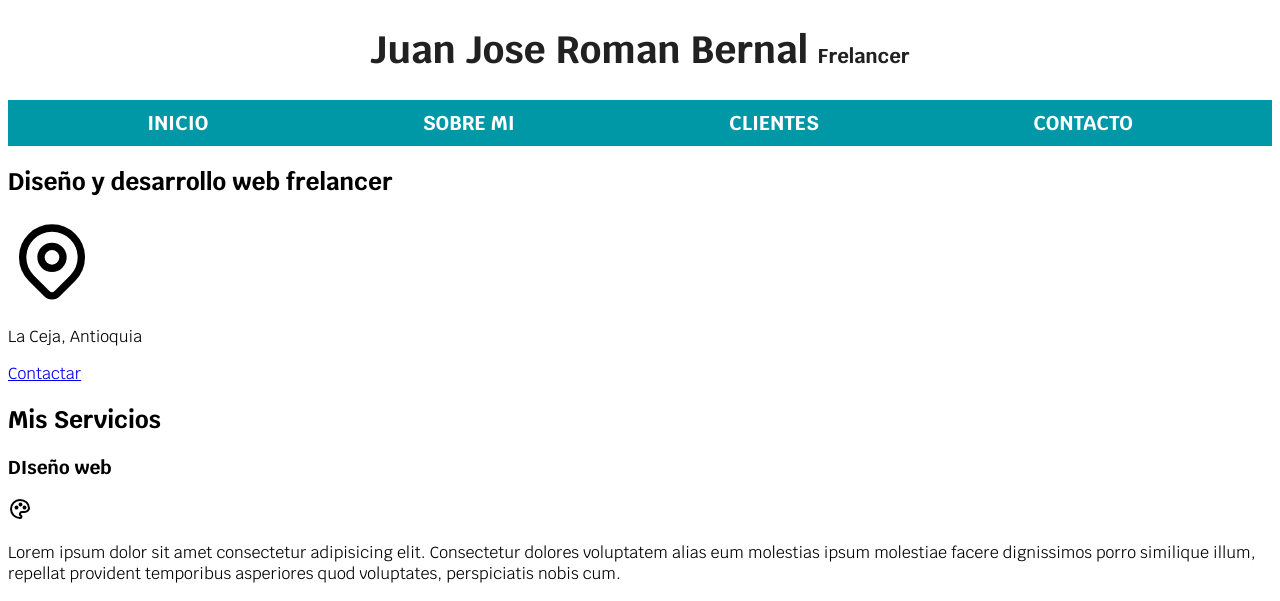
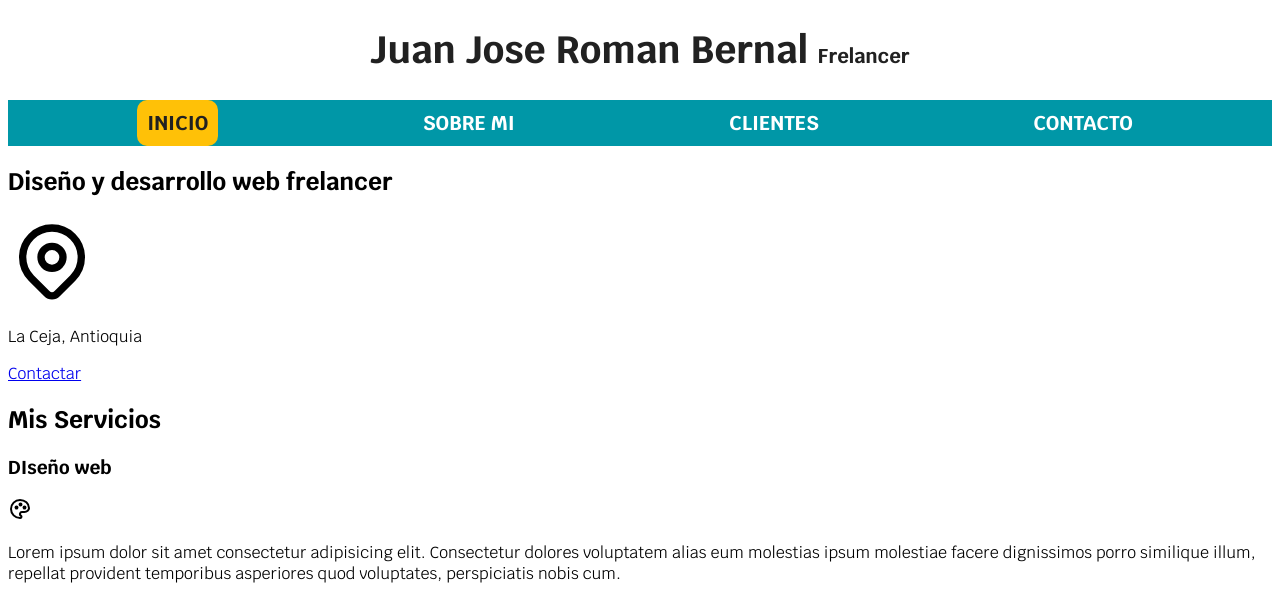
Before and after one commit to JUANJOSEROMANPROGRAMA/Curso-Desarrollo-Web-Udemy, a plain HTML site: page Sitio Freelancer/Html/index.html in a window 1280 px wide. In both pictures the pointer is over the link "INICIO". Shown: the top 601 px of the page. Drawn offline with Linux system fonts and the light colour scheme.

Commit message:
Sitio Frelancer:Navegacion terminada

```diff
--- a/Sitio Freelancer/Css/style.css
+++ b/Sitio Freelancer/Css/style.css
@@ -49,7 +49,7 @@ margin: 0 auto;
 }
 
 .navegacion-principal{
-padding: 1rem;
+
 text-align: center;
 display: flex;
 justify-content: space-around;
@@ -63,4 +63,14 @@ justify-content: space-around;
     text-decoration: none;
     font-size: 2rem;
     font-weight: bold;
+    padding: 1rem;
 }
+.navegacion-principal a:hover{
+
+background-color: var(--primario);
+color:var(--negro);
+border-radius: 1rem;
+
+
+
+}
```
